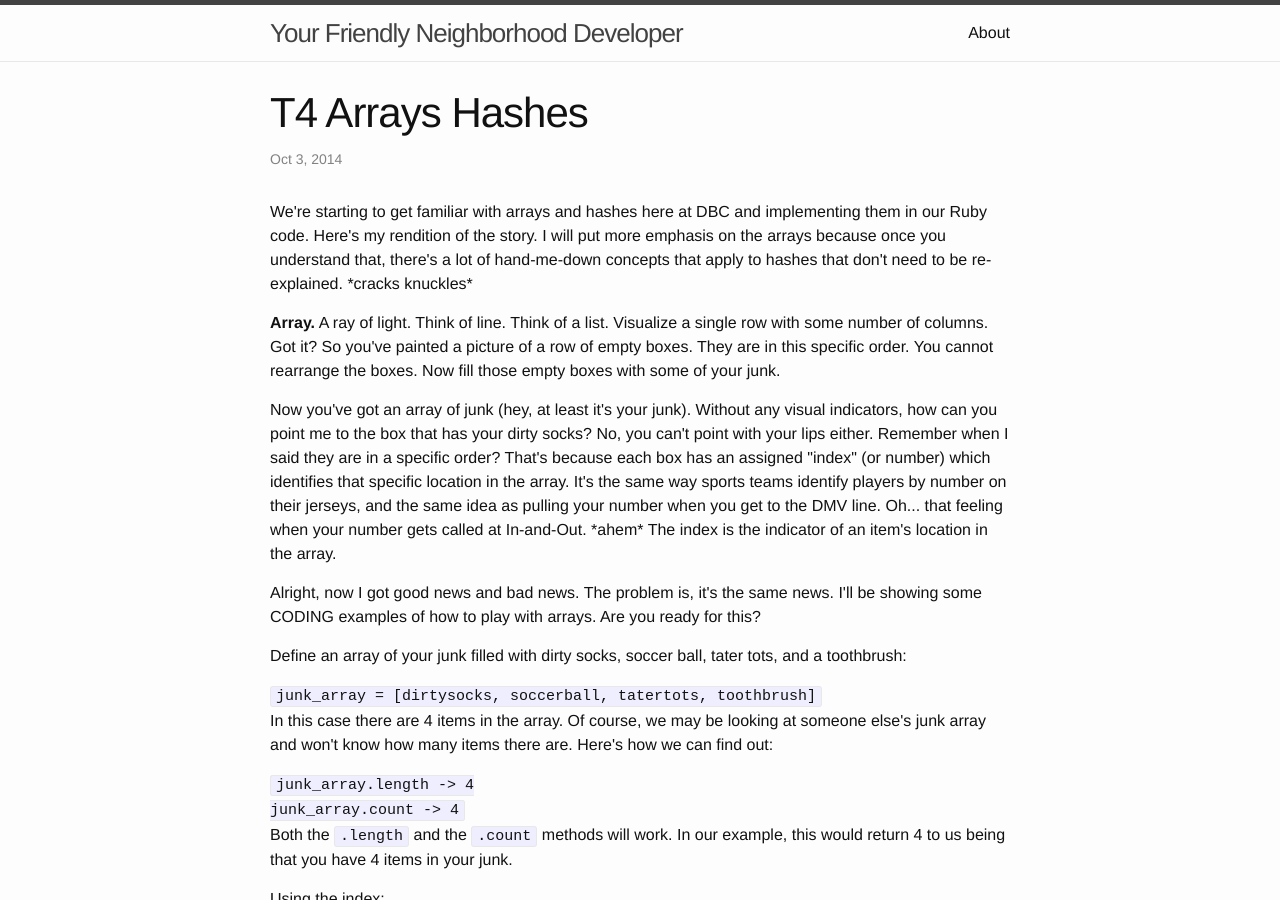
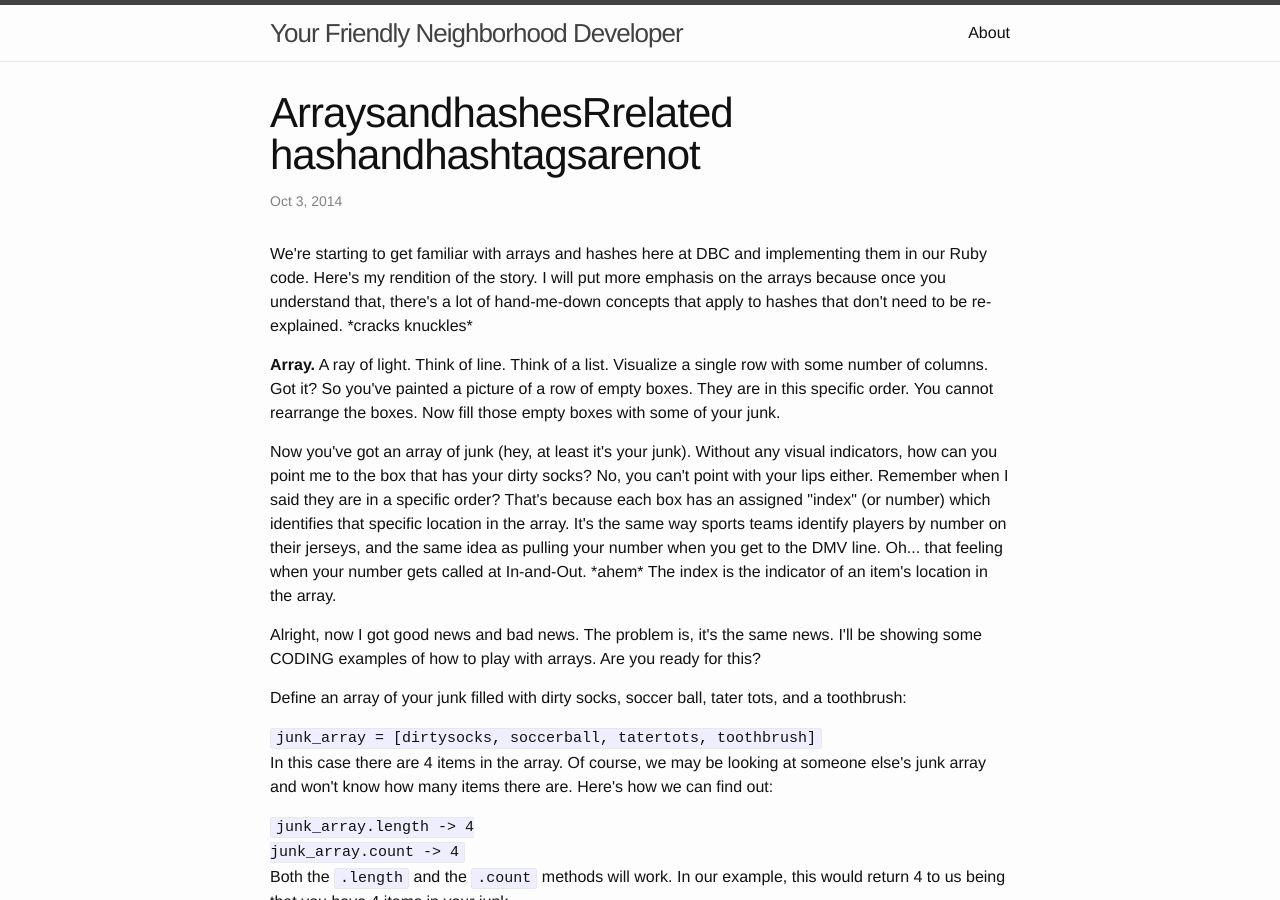
Before and after one commit to alfredcalayag/blog, a Jekyll site: the page built from _posts/2014-10-03-t4-arrays-hashes.html, in a window 1280 px wide and 900 px high. Built offline with Jekyll 4.4.1, drawn with Linux system fonts in a browser that asks for light colours.

Commit message:
Fixed title for Oct 3 blog

```diff
--- a/_posts/2014-10-03-t4-arrays-hashes.html
+++ b/_posts/2014-10-03-t4-arrays-hashes.html
@@ -1,6 +1,6 @@
 ---
 layout: post
-title:  #ArraysandhashesRrelated #hashandhashtagsarenot
+title:  ArraysandhashesRrelated hashandhashtagsarenot
 date:   2014-10-03
 categories: DBC Technical
 ---
```
